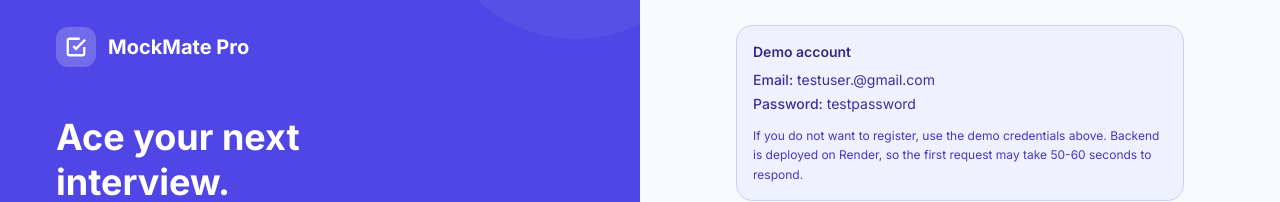
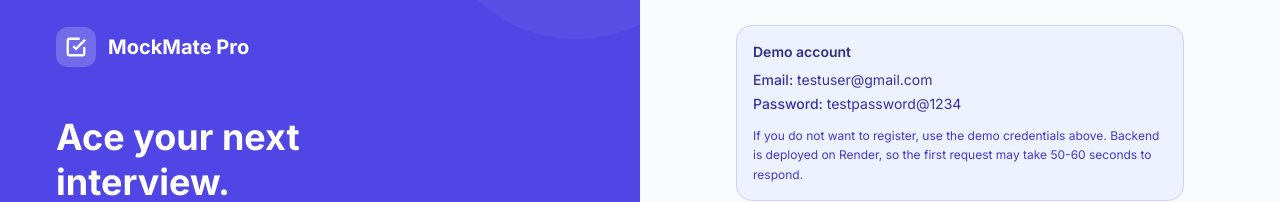
Before and after one commit to Ishaan2006-ishu/Mini_Project, a React (Vite) app in the folder client/: page /login in a window 1280 px wide. Shown: the part 169-371 px from the top of the page. Built offline with nearby package versions, Linux system fonts and the light colour scheme; no server answers.

Commit message:
root cause solved

```diff
--- a/client/src/pages/Login.jsx
+++ b/client/src/pages/Login.jsx
@@ -93,8 +93,8 @@ const Login = () => {
           <div className="mb-6 rounded-2xl border border-indigo-200 bg-indigo-50 p-4 text-sm text-indigo-900">
             <p className="font-semibold mb-2">Demo account</p>
             <div className="space-y-1 text-indigo-800">
-              <p><span className="font-medium">Email:</span> testuser.@gmail.com</p>
-              <p><span className="font-medium">Password:</span> testpassword</p>
+              <p><span className="font-medium">Email:</span> testuser@gmail.com</p>
+              <p><span className="font-medium">Password:</span> testpassword@1234</p>
             </div>
             <p className="mt-3 text-xs leading-relaxed text-indigo-700">
               If you do not want to register, use the demo credentials above.
```
